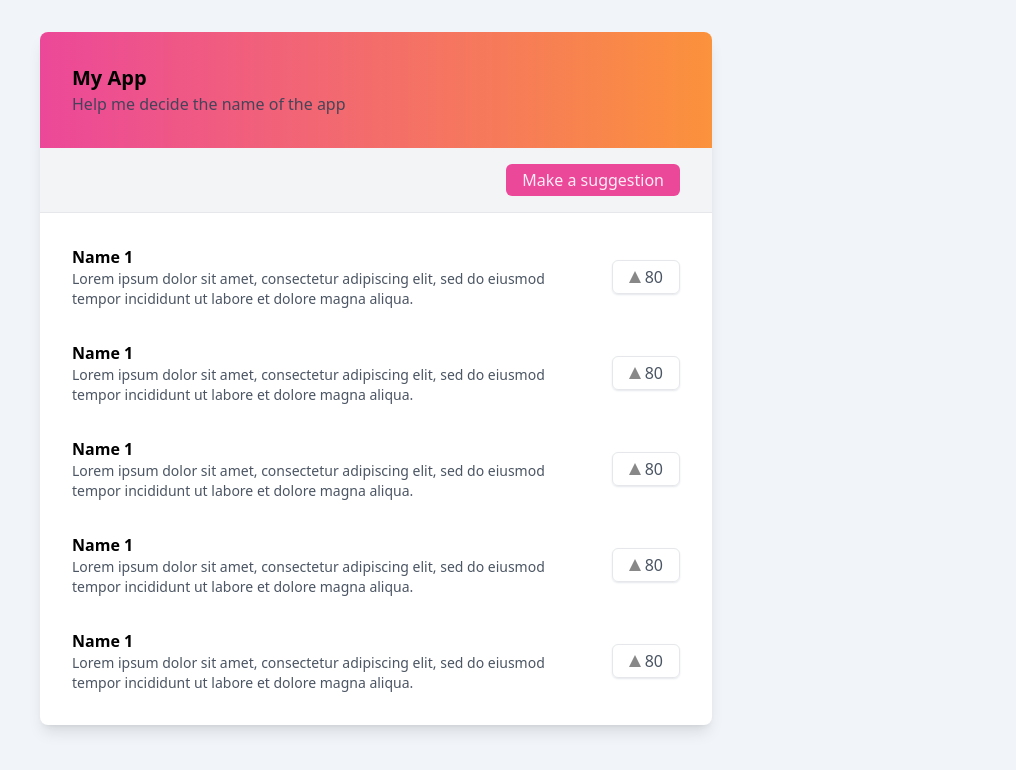
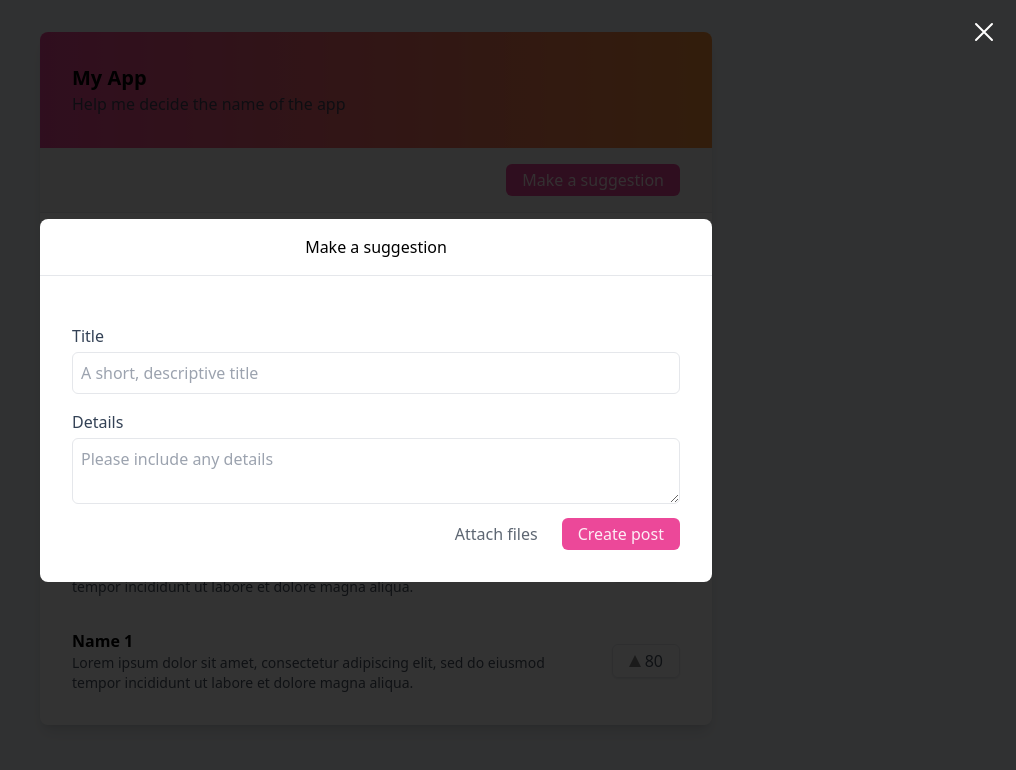
Before and after one commit to flaviaanton2002/feedback-project, a Next.js app: page / in a window 1280 px wide. Both pictures are taken after a click on the button "Make a suggestion". Shown: the top 770 px of the page, without its empty margins (264-1280 px from the left). Built offline with nearby package versions, Linux system fonts and the light colour scheme.

Commit message:
feedback form popup

```diff
--- /dev/null
+++ b/app/components/Button.js
@@ -0,0 +1,11 @@
+export default function Button(props) {
+  return (
+    <button
+      {...props}
+      className={
+        " py-1 px-4 rounded-md text-opacity-90 " +
+        (props.primary ? "bg-pink-500 text-white" : "text-gray-600")
+      }
+    />
+  );
+}
--- /dev/null
+++ b/app/components/FeedBackFormPopUp.js
@@ -0,0 +1,70 @@
+import Button from "./Button";
+
+export default function FeedbackFormPopUp({ setShow }) {
+  return (
+    <div className="fixed inset-0 bg-white md:bg-black md:bg-opacity-80 flex md:items-center">
+      <button
+        onClick={() => setShow(false)}
+        className="hidden md:block fixed top-4 right-4 text-white"
+      >
+        <svg
+          xmlns="http://www.w3.org/2000/svg"
+          fill="none"
+          viewBox="0 0 24 24"
+          strokeWidth={1.5}
+          stroke="currentColor"
+          className="size-8"
+        >
+          <path
+            strokeLinecap="round"
+            strokeLinejoin="round"
+            d="M6 18 18 6M6 6l12 12"
+          />
+        </svg>
+      </button>
+      <div className="w-full">
+        <div className="bg-white md:max-w-2xl md:mx-auto md:rounded-lg overflow-hidden">
+          <div className="relative">
+            <button
+              onClick={() => setShow(false)}
+              className="absolute top-4 left-8 md:hidden text-gray-600"
+            >
+              <svg
+                xmlns="http://www.w3.org/2000/svg"
+                fill="none"
+                viewBox="0 0 24 24"
+                strokeWidth={1.5}
+                stroke="currentColor"
+                className="size-6"
+              >
+                <path
+                  strokeLinecap="round"
+                  strokeLinejoin="round"
+                  d="M10.5 19.5 3 12m0 0 7.5-7.5M3 12h18"
+                />
+              </svg>
+            </button>
+            <h2 className="py-4 text-center border-b">Make a suggestion</h2>
+          </div>
+          <form className="p-8">
+            <label className="block mt-4 mb-1 text-slate-700">Title</label>
+            <input
+              className="w-full border p-2 rounded-md"
+              type="text"
+              placeholder="A short, descriptive title"
+            />
+            <label className="block mt-4 mb-1 text-slate-700">Details</label>
+            <textarea
+              className="w-full border p-2 rounded-md"
+              placeholder="Please include any details"
+            ></textarea>
+            <div className="flex gap-2 mt-2 justify-end">
+              <Button>Attach files</Button>
+              <Button primary>Create post</Button>
+            </div>
+          </form>
+        </div>
+      </div>
+    </div>
+  );
+}
--- a/app/page.js
+++ b/app/page.js
@@ -1,8 +1,16 @@
+"use client";
+import Button from "./components/Button";
+import FeedbackFormPopUp from "./components/FeedBackFormPopUp";
 import FeedbackItem from "./components/FeedbackItem";
+import { useState } from "react";
 
 export default function Home() {
+  const [showFeedbackPopUp, setShowFeedbackPopUp] = useState(false);
+  function openFeedbackPopUp() {
+    setShowFeedbackPopUp(true);
+  }
   return (
-    <main className="bg-white md:max-w-2xl mx-auto md:shadow-lg md:rounded-lg md:mt-8 overflow-hidden">
+    <main className="bg-white md:max-w-2xl md:mx-auto md:shadow-lg md:rounded-lg md:mt-8 overflow-hidden">
       <div className="bg-gradient-to-r from-pink-500 to-orange-400 p-8">
         <h1 className="font-bold text-xl">My App</h1>
         <p className="text-opacity-90 text-slate-700">
@@ -12,9 +20,9 @@
       <div className="bg-gray-100 px-8 py-4 flex border-b">
         <div className="grow"></div>
         <div>
-          <button className="bg-pink-500 py-1 px-4 rounded-md text-white text-opacity-90">
+          <Button primary onClick={openFeedbackPopUp}>
             Make a suggestion
-          </button>
+          </Button>
         </div>
       </div>
       <div className="px-8">
@@ -24,6 +32,9 @@
         <FeedbackItem></FeedbackItem>
         <FeedbackItem></FeedbackItem>
       </div>
+      {showFeedbackPopUp && (
+        <FeedbackFormPopUp setShow={setShowFeedbackPopUp} />
+      )}
     </main>
   );
 }
```
